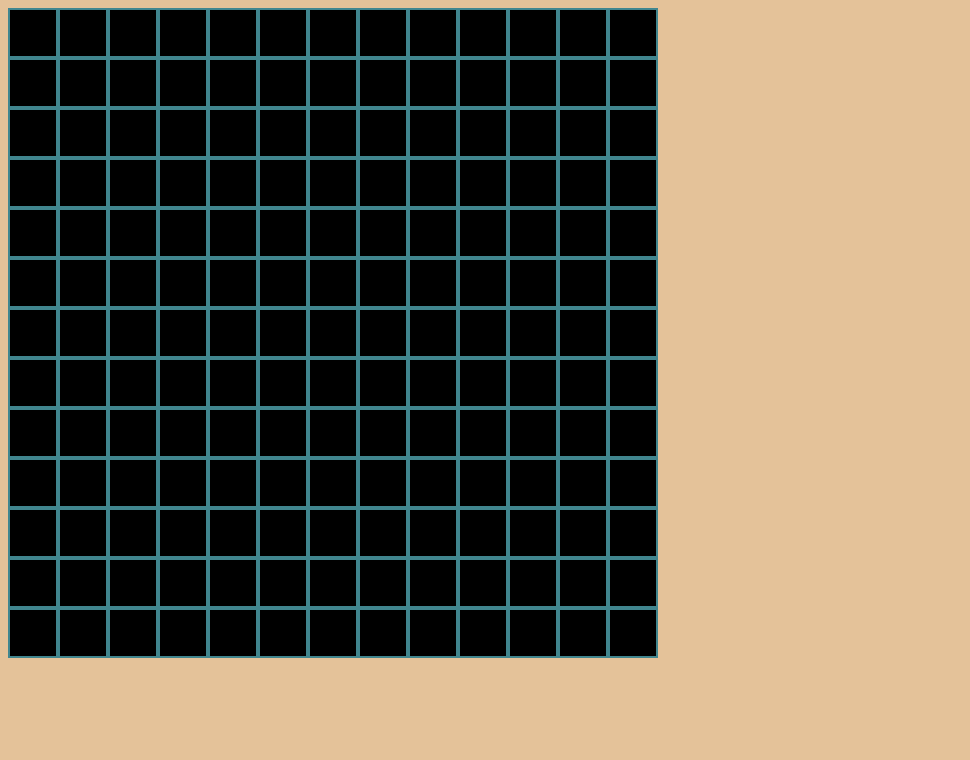
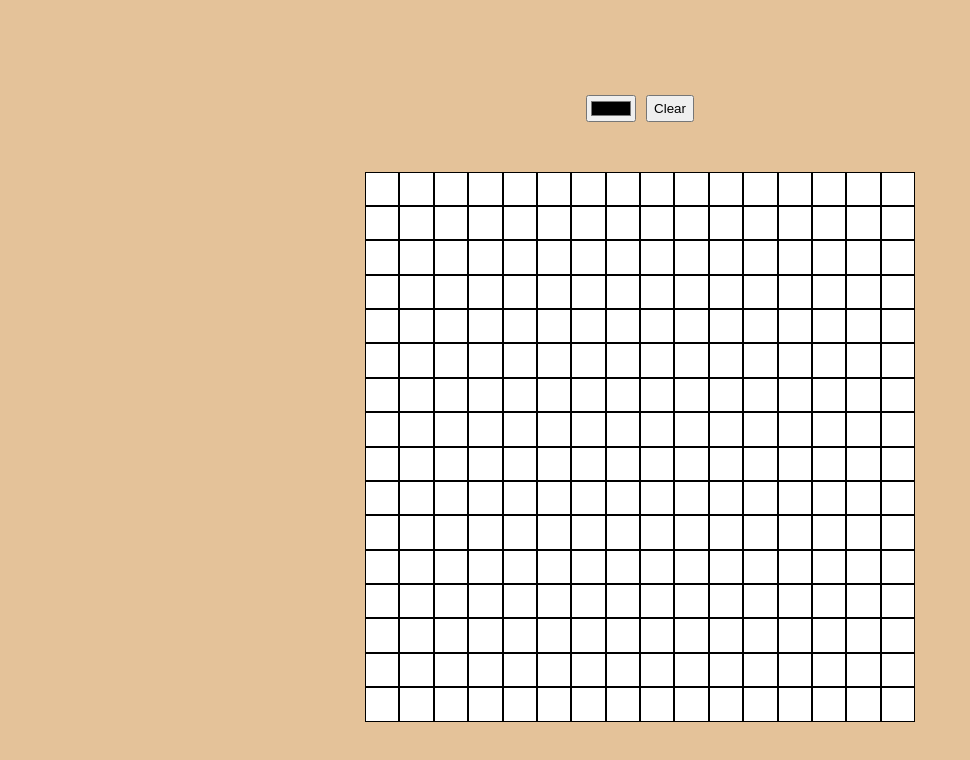
Before and after one commit to iohannc/EtchASketch-Odin, a plain HTML site: page index.html in a window 1280 px wide. Shown: the whole page, without its empty margins (0-970 px from the left). Drawn offline with Linux system fonts and the light colour scheme.

Commit message:
Add color and clear buttons, fix canvas sizing, make it so that it only draws when pressing down on the mouse, not just by hovering

```diff
--- a/index.html
+++ b/index.html
@@ -1,15 +1,27 @@
 <!DOCTYPE html>
 <html lang="en">
   <head>
-  <meta charset="UTF-8">
-  <meta http-equiv="X-UA-Compatible" content="IE=edge">
-  <meta name="viewport" content="width=device-width, initial-scale=1.0">
-  <link rel="stylesheet" href="./src/styles.css">
+    <meta charset="UTF-8" />
+    <meta http-equiv="X-UA-Compatible" content="IE=edge" />
+    <meta name="viewport" content="width=device-width, initial-scale=1.0" />
+    <link rel="stylesheet" href="./src/styles.css" />
     <script src="./src/script.js" defer></script>
     <title>Etch-a-Sketch!</title>
   </head>
-<body>
-  <div class="sketchArea">
+  <body ondragstart="return false;" ondrop="return false;">
+    <div class="container">
+      <div class="buttons-container">
+        <div>
+          <input
+            type="color"
+            id="brush-color"
+            name="brush-color"
+            value="#000"
+          />
+        </div>
+        <button id="clear-button">Clear</button>
+      </div>
+      <div class="sketchArea"></div>
     </div>
   </body>
 </html>
--- a/src/script.js
+++ b/src/script.js
@@ -1,17 +1,39 @@
 const sketchArea = document.querySelector(".sketchArea");
-let sketchPadSize = 13;
-sketchArea.style.gridTemplateColumns = `repeat(${sketchPadSize}, 50px)`;
+let sketchPadSize = 16;
+sketchArea.style.gridTemplateColumns = `repeat(${sketchPadSize}, 1fr)`;
+
+let mouseDown = 0;
+document.body.addEventListener('mousedown', (e) => {
+  ++mouseDown;
+});
+document.body.addEventListener('mouseup', (e) => {
+  --mouseDown;
+});
+
+const brushColor = document.querySelector('#brush-color');
+brushColor.value = '#000';
 
 for (let i = 0; i < sketchPadSize * sketchPadSize; i++) {
   let newDiv = document.createElement("div");
-  newDiv.classList.add("tile", `tile${i}`);
+  newDiv.classList.add("tile");
   sketchArea.appendChild(newDiv);
 }
 
 const sketchTiles = document.querySelectorAll(".tile");
-console.log(sketchTiles);
-sketchTiles.forEach((tile) => {
+sketchTiles.forEach(tile => {
   tile.addEventListener("mouseover", (e) => {
-    e.target.style.backgroundColor = "white";
+    if (mouseDown) e.target.style.backgroundColor = brushColor.value;
   });
 });
+sketchTiles.forEach(tile => {
+  tile.addEventListener("mousedown", (e) => {
+    e.target.style.backgroundColor = brushColor.value;
+  });
+});
+
+const clearButton = document.querySelector('#clear-button')
+clearButton.addEventListener('click', () => {
+  sketchTiles.forEach(tile => {
+    tile.style.backgroundColor = '#fff';
+  })
+})
--- a/src/styles.css
+++ b/src/styles.css
@@ -10,13 +10,29 @@ body {
 background-color: rgb(228, 194, 153);
 }
 
+.container {
+  display: flex;
+  height: 100vh;
+  flex-direction: column;
+  justify-content: center;
+  align-items: center;
+}
+
+.buttons-container {
+  margin-bottom: 50px;
+  display: flex;
+  gap: 10px;
+}
+
 .sketchArea {
   display: grid;
+  height: 550px;
+  width: 550px;
   /* grid-template-columns: repeat(6, 50px); */
 }
 .tile {
-  height: 50px;
-  width: 50px;
-  background-color: black;
-  border: 2px solid rgb(65, 134, 143);
+  /* height: 50px;
+  width: 50px; */
+  background-color: rgb(255, 255, 255);
+  border: 1px solid rgb(0, 0, 0);
 }
```
Lines whose indentation alone changed are shown as unchanged.
